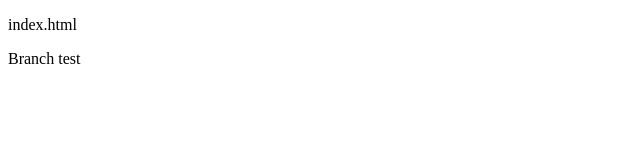
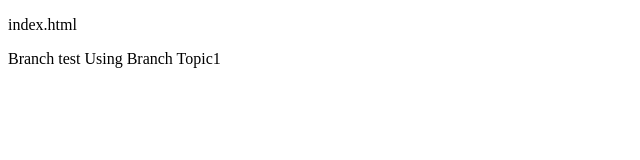
Before and after one commit to LogicalShot/MyLocalRepo, a plain HTML site: page index.html in a window 1280 px wide. Shown: the whole page, without its empty margins (0-640 px from the left). Drawn offline with Linux system fonts and the light colour scheme.

Commit message:
Using Branch Topic1

```diff
--- a/index.html
+++ b/index.html
@@ -3,5 +3,6 @@
 <body>
 <p>index.html</p>
 Branch test
+Using Branch Topic1
 </body>
 </html>
```
